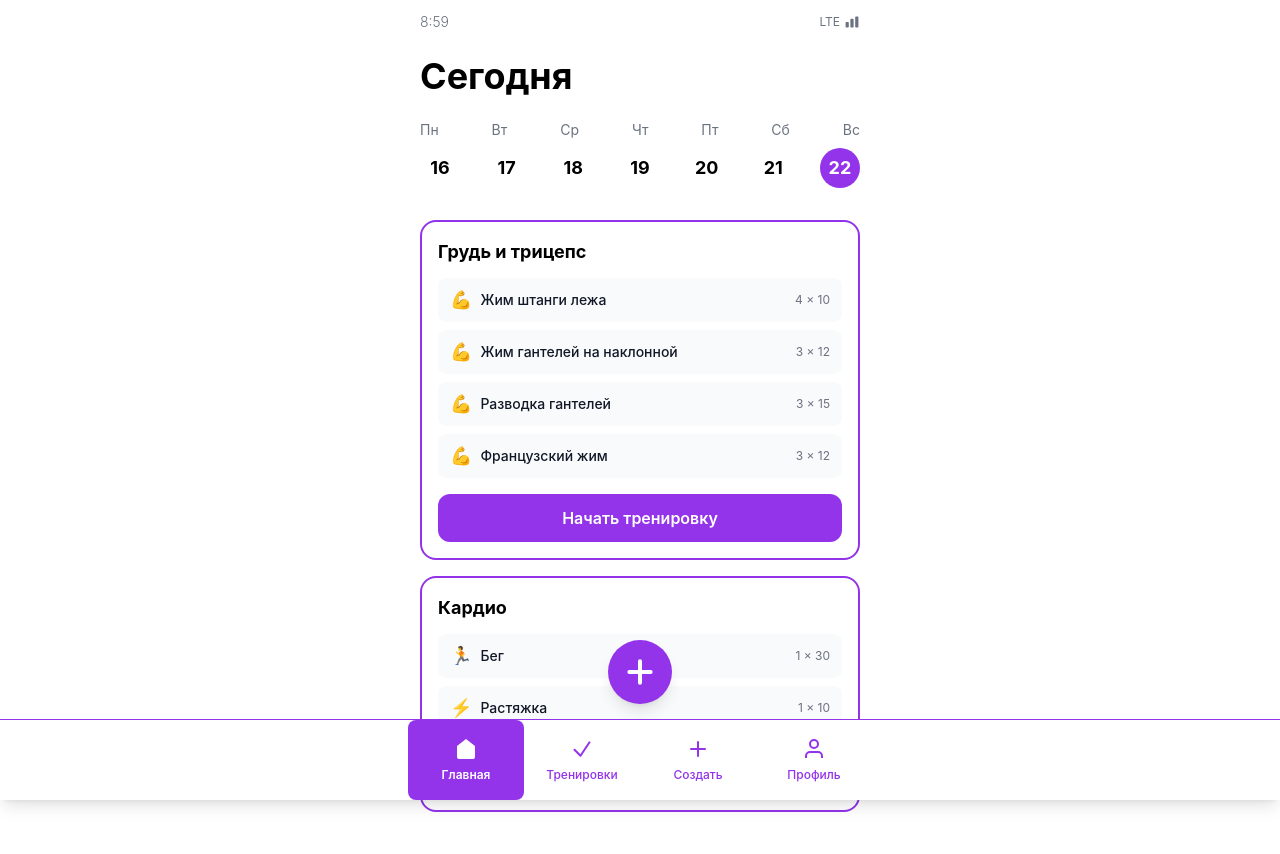
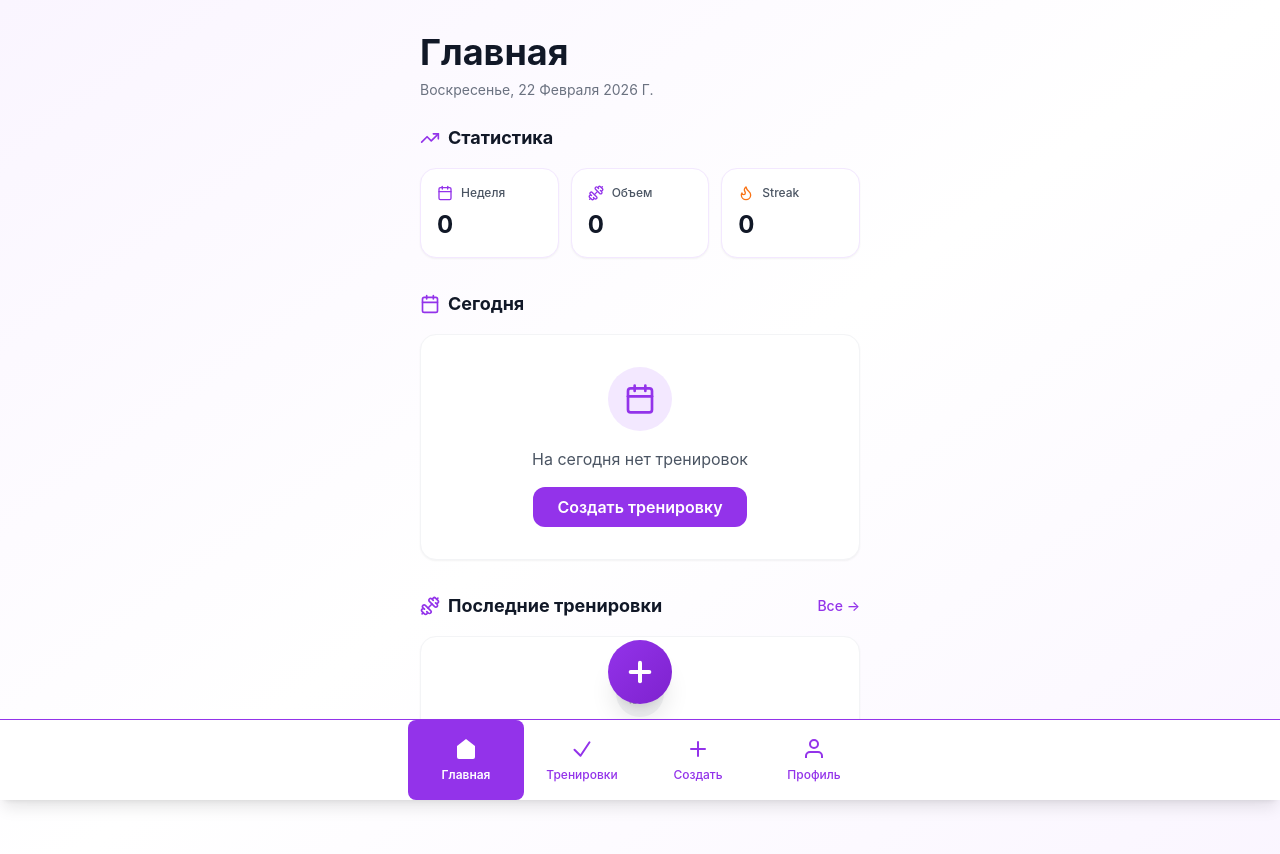
Before and after one commit to timplay75-wq/gym-tracker, a React (Vite) app: page / in a window 1280 px wide. Shown: the top 854 px of the page. Built offline with nearby package versions, Linux system fonts and the light colour scheme.

Commit message:
feat: обновлен Home.tsx с новым dashboard дизайном - статистика, сегодняшняя тренировка, последние тренировки с loading состояниями

```diff
--- a/package.json
+++ b/package.json
@@ -18,6 +18,7 @@
     "test:coverage": "vitest --coverage"
   },
   "dependencies": {
+    "lucide-react": "^0.575.0",
     "npm": "^11.8.0",
     "prettier": "^3.8.1",
     "react": "^19.2.0",
--- a/src/pages/Home.tsx
+++ b/src/pages/Home.tsx
@@ -1,182 +1,226 @@
 import { useNavigate } from 'react-router-dom';
-import { useState, useEffect } from 'react';
-import { scheduleService } from '@/services/schedule';
-import type { ScheduledWorkout } from '@/types/workout';
+import { useDashboard } from '@/hooks/useDashboard';
+import { Play, Plus, Dumbbell, TrendingUp, Calendar, Flame } from 'lucide-react';
 
 export const Home = () => {
   const navigate = useNavigate();
-  const [todayWorkouts, setTodayWorkouts] = useState<ScheduledWorkout[]>([]);
+  const { todayWorkout, recentWorkouts, stats, isLoading, startWorkout } = useDashboard();
 
-  useEffect(() => {
-    // Загружаем запланированные тренировки
-    const workouts = scheduleService.getTodayWorkouts();
-
-    // Если тренировок нет, создаем примеры для демонстрации
-    if (workouts.length === 0) {
-      scheduleService.createSampleWorkouts();
-      setTodayWorkouts(scheduleService.getTodayWorkouts());
-    } else {
-      setTodayWorkouts(workouts);
-    }
-  }, []);
-
-  // Получаем текущее время
-  const getCurrentTime = () => {
-    const now = new Date();
-    return `${now.getHours()}:${now.getMinutes().toString().padStart(2, '0')}`;
+  // Получаем текущую дату
+  const getFormattedDate = () => {
+    const today = new Date();
+    const options: Intl.DateTimeFormatOptions = {
+      weekday: 'long',
+      year: 'numeric',
+      month: 'long',
+      day: 'numeric'
+    };
+    return today.toLocaleDateString('ru-RU', options);
   };
 
-  // Получаем текущую неделю с датами
-  const getWeekDays = () => {
-    const days = ['Пн', 'Вт', 'Ср', 'Чт', 'Пт', 'Сб', 'Вс'];
-    const today = new Date();
-    const currentDay = today.getDay();
-    const mondayOffset = currentDay === 0 ? -6 : 1 - currentDay;
+  // Скелетон для загрузки
+  const StatCardSkeleton = () => (
+    <div className="bg-white rounded-2xl p-5 shadow-sm border border-gray-100 animate-pulse">
+      <div className="h-4 bg-gray-200 rounded w-20 mb-3"></div>
+      <div className="h-7 bg-gray-200 rounded w-14"></div>
+    </div>
+  );
 
-    return days.map((day, index) => {
-      const date = new Date(today);
-      date.setDate(today.getDate() + mondayOffset + index);
-      return {
-        day,
-        date: date.getDate(),
-        isToday: date.toDateString() === today.toDateString()
-      };
-    });
-  };
-
-  const weekDays = getWeekDays();
+  const WorkoutCardSkeleton = () => (
+    <div className="bg-white rounded-2xl p-5 shadow-sm border border-gray-100 animate-pulse">
+      <div className="h-5 bg-gray-200 rounded w-32 mb-3"></div>
+      <div className="h-4 bg-gray-200 rounded w-24 mb-4"></div>
+      <div className="h-10 bg-gray-200 rounded"></div>
+    </div>
+  );
 
   return (
-    <div className="min-h-screen bg-white pb-24">
+    <div className="min-h-screen bg-gradient-to-br from-purple-50 via-white to-purple-50 pb-24">
       <div className="max-w-[480px] mx-auto px-5">
-        {/* Статус бар - время слева вверху */}
-        <div className="pt-3 pb-2 flex items-center justify-between text-sm text-gray-500">
-          <span className="font-light">{getCurrentTime()}</span>
-          <div className="flex items-center gap-1">
-            <span className="text-xs">LTE</span>
-            <svg className="w-4 h-4" fill="currentColor" viewBox="0 0 20 20">
-              <path d="M2 11a1 1 0 011-1h2a1 1 0 011 1v5a1 1 0 01-1 1H3a1 1 0 01-1-1v-5zM8 7a1 1 0 011-1h2a1 1 0 011 1v9a1 1 0 01-1 1H9a1 1 0 01-1-1V7zM14 4a1 1 0 011-1h2a1 1 0 011 1v12a1 1 0 01-1 1h-2a1 1 0 01-1-1V4z" />
-            </svg>
-          </div>
-        </div>
-
-        {/* Заголовок "Сегодня" */}
-        <header className="pt-4 pb-6">
-          <h1 className="text-4xl font-bold text-black">Сегодня</h1>
+        {/* Заголовок */}
+        <header className="pt-8 pb-6">
+          <h1 className="text-4xl font-bold text-gray-900 mb-2">Главная</h1>
+          <p className="text-gray-500 text-sm capitalize">{getFormattedDate()}</p>
         </header>
 
-        {/* Календарь недели */}
-        <div className="mb-8">
-          {/* Дни недели */}
-          <div className="flex justify-between items-center mb-2">
-            {weekDays.map((item, index) => (
-              <div key={index} className="flex flex-col items-center">
-                <span className="text-sm text-gray-500 font-normal">{item.day}</span>
+        {/* Статистика */}
+        <section className="mb-8">
+          <h2 className="text-lg font-bold text-gray-900 mb-4 flex items-center gap-2">
+            <TrendingUp className="w-5 h-5 text-purple-600" />
+            Статистика
+          </h2>
+
+          {isLoading ? (
+            <div className="grid grid-cols-3 gap-3">
+              <StatCardSkeleton />
+              <StatCardSkeleton />
+              <StatCardSkeleton />
+            </div>
+          ) : (
+            <div className="grid grid-cols-3 gap-3">
+              {/* Тренировки за неделю */}
+              <div className="bg-white rounded-2xl p-4 shadow-sm border border-purple-100">
+                <div className="flex items-center gap-2 mb-2">
+                  <Calendar className="w-4 h-4 text-purple-600" />
+                  <p className="text-xs text-gray-600 font-medium">Неделя</p>
+                </div>
+                <p className="text-2xl font-bold text-gray-900">{stats.weekWorkouts}</p>
               </div>
-            ))}
+
+              {/* Объем за месяц */}
+              <div className="bg-white rounded-2xl p-4 shadow-sm border border-purple-100">
+                <div className="flex items-center gap-2 mb-2">
+                  <Dumbbell className="w-4 h-4 text-purple-600" />
+                  <p className="text-xs text-gray-600 font-medium">Объем</p>
+                </div>
+                <p className="text-2xl font-bold text-gray-900">
+                  {stats.monthVolume > 0 ? `${Math.round(stats.monthVolume / 1000)}т` : '0'}
+                </p>
+              </div>
+
+              {/* Streak */}
+              <div className="bg-white rounded-2xl p-4 shadow-sm border border-purple-100">
+                <div className="flex items-center gap-2 mb-2">
+                  <Flame className="w-4 h-4 text-orange-500" />
+                  <p className="text-xs text-gray-600 font-medium">Streak</p>
+                </div>
+                <p className="text-2xl font-bold text-gray-900">{stats.currentStreak}</p>
+              </div>
+            </div>
+          )}
+        </section>
+
+        {/* Тренировка на сегодня */}
+        <section className="mb-8">
+          <h2 className="text-lg font-bold text-gray-900 mb-4 flex items-center gap-2">
+            <Calendar className="w-5 h-5 text-purple-600" />
+            Сегодня
+          </h2>
+
+          {isLoading ? (
+            <WorkoutCardSkeleton />
+          ) : todayWorkout ? (
+            <div className="bg-gradient-to-br from-purple-600 to-purple-700 rounded-2xl p-6 shadow-lg text-white">
+              <div className="flex items-center justify-between mb-4">
+                <div>
+                  <h3 className="text-xl font-bold mb-1">{todayWorkout.name}</h3>
+                  <p className="text-purple-200 text-sm">
+                    {todayWorkout.exercises?.length || 0} упражнений
+                  </p>
+                </div>
+                <div className="bg-white/20 rounded-full p-3">
+                  <Dumbbell className="w-6 h-6" />
+                </div>
+              </div>
+
+              {todayWorkout.status === 'planned' && (
+                <button
+                  onClick={() => startWorkout(todayWorkout.id)}
+                  className="w-full py-3 bg-white text-purple-600 rounded-xl font-semibold hover:bg-purple-50 transition-all flex items-center justify-center gap-2 shadow-md"
+                >
+                  <Play className="w-5 h-5" fill="currentColor" />
+                  Начать тренировку
+                </button>
+              )}
+
+              {todayWorkout.status === 'in-progress' && (
+                <button
+                  onClick={() => navigate(`/workout/${todayWorkout.id}`)}
+                  className="w-full py-3 bg-white text-purple-600 rounded-xl font-semibold hover:bg-purple-50 transition-all flex items-center justify-center gap-2 shadow-md"
+                >
+                  <Play className="w-5 h-5" fill="currentColor" />
+                  Продолжить тренировку
+                </button>
+              )}
+
+              {todayWorkout.status === 'completed' && (
+                <div className="w-full py-3 bg-green-500/20 border-2 border-green-400 text-white rounded-xl font-semibold flex items-center justify-center gap-2">
+                  <span className="text-xl">✓</span>
+                  Тренировка завершена
+                </div>
+              )}
+            </div>
+          ) : (
+            <div className="bg-white rounded-2xl p-8 shadow-sm border border-gray-100 text-center">
+              <div className="w-16 h-16 bg-purple-100 rounded-full flex items-center justify-center mx-auto mb-4">
+                <Calendar className="w-8 h-8 text-purple-600" />
+              </div>
+              <p className="text-gray-600 mb-4">На сегодня нет тренировок</p>
+              <button
+                onClick={() => navigate('/workouts/new')}
+                className="px-6 py-2 bg-purple-600 text-white rounded-xl font-semibold hover:bg-purple-700 transition-colors"
+              >
+                Создать тренировку
+              </button>
+            </div>
+          )}
+        </section>
+
+        {/* Последние тренировки */}
+        <section className="mb-8">
+          <div className="flex items-center justify-between mb-4">
+            <h2 className="text-lg font-bold text-gray-900 flex items-center gap-2">
+              <Dumbbell className="w-5 h-5 text-purple-600" />
+              Последние тренировки
+            </h2>
+            <button
+              onClick={() => navigate('/workouts')}
+              className="text-purple-600 text-sm font-medium hover:text-purple-700"
+            >
+              Все →
+            </button>
           </div>
 
-          {/* Даты */}
-          <div className="flex justify-between items-center">
-            {weekDays.map((item, index) => (
-              <div key={index} className="flex items-center justify-center">
+          {isLoading ? (
+            <div className="space-y-3">
+              {[1, 2, 3].map((i) => (
+                <div key={i} className="bg-white rounded-xl p-4 shadow-sm border border-gray-100 animate-pulse">
+                  <div className="h-4 bg-gray-200 rounded w-32 mb-2"></div>
+                  <div className="h-3 bg-gray-200 rounded w-24"></div>
+                </div>
+              ))}
+            </div>
+          ) : recentWorkouts.length > 0 ? (
+            <div className="space-y-3">
+              {recentWorkouts.map((workout) => (
                 <div
-                  className={`w-10 h-10 flex items-center justify-center rounded-full font-bold text-lg ${
-                    item.isToday
-                      ? 'bg-[#9333ea] text-white'
-                      : 'text-black'
-                  }`}
+                  key={workout.id}
+                  onClick={() => navigate(`/workout/${workout.id}`)}
+                  className="bg-white rounded-xl p-4 shadow-sm border border-gray-100 hover:border-purple-200 transition-all cursor-pointer"
                 >
-                  {item.date}
+                  <div className="flex items-center justify-between">
+                    <div className="flex-1">
+                      <h3 className="font-semibold text-gray-900 mb-1">{workout.name}</h3>
+                      <div className="flex items-center gap-3 text-xs text-gray-500">
+                        <span>{new Date(workout.date).toLocaleDateString('ru-RU')}</span>
+                        {workout.duration && <span>• {workout.duration} мин</span>}
+                        {workout.totalVolume && <span>• {Math.round(workout.totalVolume / 1000)}т</span>}
+                      </div>
+                    </div>
+                    <div className="text-green-500 text-xl">✓</div>
+                  </div>
                 </div>
-              </div>
-            ))}
-          </div>
-        </div>
-
-        {/* Список запланированных тренировок */}
-        <div className="space-y-4">
-          {todayWorkouts.length === 0 ? (
-            <div className="flex-1 flex items-center justify-center py-24">
-              <p className="text-center text-gray-400 text-base px-10 leading-relaxed">
-                На сегодня нет запланированных тренировок
-              </p>
+              ))}
             </div>
           ) : (
-            todayWorkouts.map((workout) => (
-              <div
-                key={workout.id}
-                className={`rounded-2xl p-4 border-2 transition-all ${
-                  workout.completed
-                    ? 'bg-gray-50 border-gray-300'
-                    : 'bg-white border-[#9333ea]'
-                }`}
-              >
-                {/* Заголовок тренировки */}
-                <div className="flex items-center justify-between mb-3">
-                  <h3 className="text-lg font-bold text-black">{workout.name}</h3>
-                  {workout.completed && (
-                    <span className="text-green-600 text-xl">✓</span>
-                  )}
-                </div>
-
-                {/* Список упражнений */}
-                <div className="space-y-2">
-                  {workout.exercises.map((exercise) => (
-                    <div
-                      key={exercise.id}
-                      className="flex items-center justify-between py-2 px-3 bg-gray-50 rounded-lg"
-                    >
-                      <div className="flex items-center gap-2">
-                        <span className="text-lg">
-                          {exercise.category === 'chest' && '💪'}
-                          {exercise.category === 'back' && '🦾'}
-                          {exercise.category === 'legs' && '🦵'}
-                          {exercise.category === 'arms' && '💪'}
-                          {exercise.category === 'shoulders' && '🏋️'}
-                          {exercise.category === 'cardio' && '🏃'}
-                          {exercise.category === 'core' && '🔥'}
-                          {exercise.category === 'other' && '⚡'}
-                        </span>
-                        <span className="text-sm font-medium text-gray-900">
-                          {exercise.name}
-                        </span>
-                      </div>
-                      <span className="text-xs text-gray-500">
-                        {exercise.sets} × {exercise.reps}
-                      </span>
-                    </div>
-                  ))}
-                </div>
-
-                {/* Кнопка начать тренировку */}
-                {!workout.completed && (
-                  <button
-                    onClick={() => {
-                      scheduleService.markAsCompleted(workout.id);
-                      setTodayWorkouts(scheduleService.getTodayWorkouts());
-                    }}
-                    className="mt-4 w-full py-3 bg-[#9333ea] text-white rounded-xl font-semibold hover:bg-[#7c3aed] transition-colors"
-                  >
-                    Начать тренировку
-                  </button>
-                )}
+            <div className="bg-white rounded-2xl p-8 shadow-sm border border-gray-100 text-center">
+              <div className="w-12 h-12 bg-gray-100 rounded-full flex items-center justify-center mx-auto mb-3">
+                <Dumbbell className="w-6 h-6 text-gray-400" />
               </div>
-            ))
+              <p className="text-gray-500 text-sm">Нет завершенных тренировок</p>
+            </div>
           )}
-        </div>
+        </section>
       </div>
 
-      {/* Большая круглая кнопка + внизу по центру */}
+      {/* Кнопка добавить тренировку */}
       <div className="fixed bottom-24 left-0 right-0 flex justify-center z-50">
         <button
-          onClick={() => navigate('/exercises')}
-          className="w-16 h-16 bg-[#9333ea] rounded-full flex items-center justify-center shadow-lg hover:bg-[#7c3aed] transition-colors"
+          onClick={() => navigate('/workouts/new')}
+          className="w-16 h-16 bg-gradient-to-br from-purple-600 to-purple-700 rounded-full flex items-center justify-center shadow-xl hover:shadow-2xl hover:scale-105 transition-all"
           aria-label="Добавить тренировку"
         >
-          <svg className="w-8 h-8 text-white font-bold" fill="none" stroke="currentColor" strokeWidth={3} viewBox="0 0 24 24">
-            <path strokeLinecap="round" strokeLinejoin="round" d="M12 4v16m8-8H4" />
-          </svg>
+          <Plus className="w-8 h-8 text-white font-bold" strokeWidth={3} />
         </button>
       </div>
     </div>
```
Also changed, not shown: 1 other file (tests, documents, lock files or other folders).
